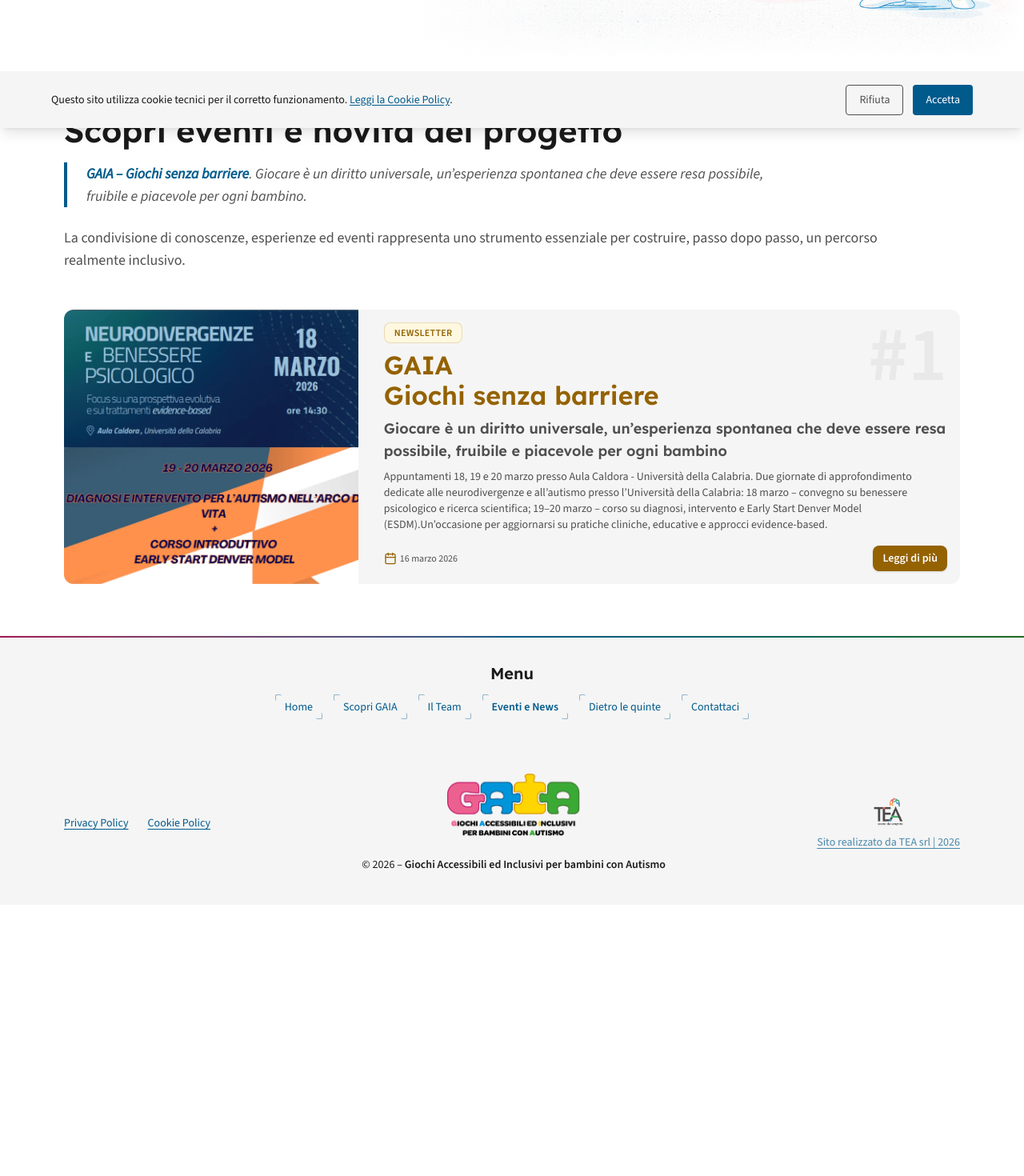
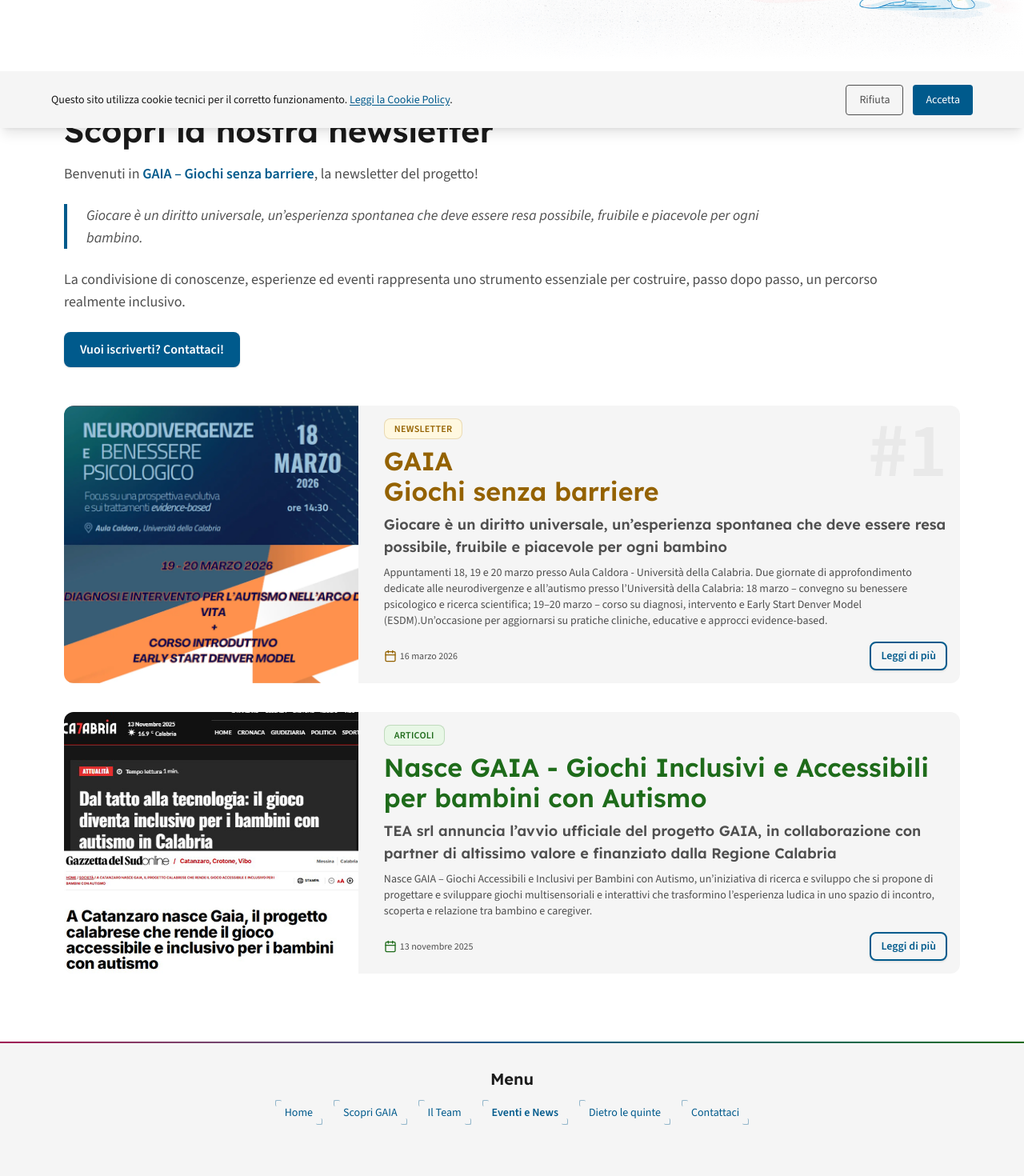
Before and after one commit to LauraCorrado/gaia-game, a React (Vite) app: page /eventi-news in a window 1280 px wide. Shown: the part 640-2110 px from the top of the page at 80% size. Before the commit the page ends 1771 px from the top, so only its background shows below. Built offline with nearby package versions, Linux system fonts and the light colour scheme.

Commit message:
feat(eventienews): settato stile in base a badge news + aggiunto articolo di giornale

```diff
--- a/src/components/shared/NewsCard.tsx
+++ b/src/components/shared/NewsCard.tsx
@@ -5,8 +5,23 @@ import type { NewsItem } from "../../data/news";
 import { Calendar } from "lucide-react";
 
 export default function NewsCard({ item }: { item: NewsItem }) {
+  const categoryStyleMap = {
+    Articoli: {
+      color: "green",
+    },
+    Newsletter: {
+      color: "yellow",
+    },
+    Social: {
+      color: "pink",
+    },
+  } as const;
+
+  const style = categoryStyleMap[item.categoria];
+
   return (
-    <article className="relative bg-lm-bg-secondary dark:bg-dm-bg-secondary rounded-xl overflow-hidden">
+    <article className="relative bg-lm-bg-secondary dark:bg-dm-bg-secondary rounded-xl overflow-hidden mb-5">
+      {item.indice && (
         <span
           aria-hidden="true"
           className="
@@ -18,6 +33,7 @@ export default function NewsCard({ item }: { item: NewsItem }) {
         >
           {item.indice}
         </span>
+      )}
       <div className="flex flex-col md:flex-row gap-4">
         {item.immagine && (
           <div className="md:w-1/3">
@@ -31,9 +47,15 @@ export default function NewsCard({ item }: { item: NewsItem }) {
 
         <div className="flex flex-col justify-between p-4 md:w-2/3">
           <div className="flex flex-col gap-2">
-            <Badge label={item.categoria} color="yellow" />
-
-            <h2 className="text-lm-yellow dark:text-dm-yellow whitespace-pre-line">
+            <Badge label={item.categoria} color={style.color} />
+            <h2
+              className={`
+    whitespace-pre-line
+    ${style.color === "yellow" ? "text-lm-yellow dark:text-dm-yellow" : ""}
+    ${style.color === "green" ? "text-lm-green dark:text-dm-green" : ""}
+    ${style.color === "pink" ? "text-lm-pink dark:text-dm-pink" : ""}
+  `}
+            >
               {item.titolo}
             </h2>
             {item.sottotitolo && (
@@ -48,7 +70,12 @@ export default function NewsCard({ item }: { item: NewsItem }) {
 
           <div className="flex justify-between items-center mt-4">
             <div className="flex items-center gap-1 text-xs text-lm-text-secondary dark:text-dm-text-secondary">
-              <Calendar size={16} className="text-lm-yellow font-bold" />
+              <Calendar
+                size={16}
+                className={`font-bold ${style.color === "yellow" ? "text-lm-yellow dark:text-dm-yellow" : ""}
+    ${style.color === "green" ? "text-lm-green dark:text-dm-green" : ""}
+    ${style.color === "pink" ? "text-lm-pink dark:text-dm-pink" : ""}`}
+              />
               <time>
                 {new Date(item.data).toLocaleDateString("it-IT", {
                   day: "numeric",
@@ -61,7 +88,8 @@ export default function NewsCard({ item }: { item: NewsItem }) {
             <Link to={`/eventi-news/${item.slug}`}>
               <Button
                 size="sm"
-                color="yellow"
+                color="blue"
+                variant="secondary"
                 aria-label={`Leggi ${item.titolo}`}
               >
                 Leggi di più
--- a/src/data/news.ts
+++ b/src/data/news.ts
@@ -1,4 +1,5 @@
 import locandina_1 from "../assets/img/newsletter/locandina_1.webp";
+import articolo_1 from "../assets/img/newsletter/gaia_articolo_1.webp";
 
 type ContentBlock =
   | { type: "paragraph"; text: string }
@@ -14,10 +15,10 @@ type ContentBlock =
     };
 export interface NewsItem {
   id: number;
-  indice: string;
+  indice?: string;
   titolo: string;
   sottotitolo?: string;
-  categoria: "Eventi & News" | "Newsletter" | "Social";
+  categoria: "Articoli" | "Newsletter" | "Social";
   data: string;
   immagine?: string;
   alt?: string;
@@ -32,12 +33,160 @@ export interface NewsItem {
 }
 
 export const news: NewsItem[] = [
-    // prima newsletter
+  //articolo
   {
     id: 1,
+    titolo:
+      "Nasce GAIA - Giochi Inclusivi e Accessibili per bambini con Autismo",
+    sottotitolo:
+      "TEA srl annuncia l’avvio ufficiale del progetto GAIA, in collaborazione con partner di altissimo valore e finanziato dalla Regione Calabria",
+    categoria: "Articoli",
+    data: "2025-11-13",
+    immagine: articolo_1,
+    alt: "Articoli di Calabria 7 e La Gazzetta del Sud sull'avvio del progetto GAIA",
+
+    estratto:
+      "Nasce GAIA – Giochi Accessibili e Inclusivi per Bambini con Autismo, un’iniziativa di ricerca e sviluppo che si propone di progettare e sviluppare giochi multisensoriali e interattivi che trasformino l’esperienza ludica in uno spazio di incontro, scoperta e relazione tra bambino e caregiver.",
+
+    contenuti: [
+      {
+        type: "heading",
+        text: "GAIA – Quando il gioco diventa occasione di inclusione",
+      },
+      {
+        type: "paragraph",
+        text: "Giocare è un diritto universale, un linguaggio che appartiene a ogni bambino, anche a quelli che incontrano più difficoltà nel comunicare, nel comprendere le emozioni degli altri o nell’instaurare relazioni spontanee.",
+      },
+      {
+        type: "paragraph",
+        text: "Da questa ferrea convinzione nasce GAIA – Giochi accessibili e inclusivi per bambini con autismo, un progetto di ricerca finanziato dalla Regione Calabria e realizzato da TEA S.r.l. (capofila), Studio Rubino S.r.l., Ober S.r.l. e l’Università della Calabria.",
+      },
+      {
+        type: "paragraph",
+        text: "Il kick-off meeting si terrà venerdì 14 novembre 2025 alle ore 10.30, presso la sede operativa di TEA, a Catanzaro, e segnerà l’avvio di un percorso che unisce ricerca, tecnologia e sensibilità sociale.",
+      },
+      {
+        type: "paragraph",
+        text: "GAIA sostiene i propri partner nelle attività legate alla visione del progetto, promuovendo momenti di formazione, confronto e disseminazione delle migliori pratiche.",
+      },
+      {
+        type: "paragraph",
+        text: "L’obiettivo di GAIA è progettare e realizzare giochi multisensoriali e interattivi capaci di stimolare curiosità e creatività, offrendo ai bambini autistici nuove modalità per conoscere il mondo, esprimere le proprie emozioni e condividere le proprie esperienze.",
+      },
+      {
+        type: "heading",
+        text: "Un'evoluzione di AIVES",
+      },
+      {
+        type: "paragraph",
+        text: "GAIA nasce come evoluzione naturale di AIVES, un precedente progetto di TEA srl, in cui la tecnologia è stata messa al servizio dell’arte, attraverso riproduzioni tattili e sensoristica avanzata per la fruizione universale di opere d’arte.",
+      },
+      {
+        type: "paragraph",
+        text: "Oggi, quell’esperienza prende una forma nuova, rivolgendosi a un pubblico più particolare: bambini autistici in età scolare. GAIA intende rendere il gioco tangibile e multimaterico, realizzando un nuovo terreno d’incontro comunicativo tra due giocatori – bambino e caregiver – dove la collaborazione e la socialità diventano il cuore pulsate dell’intera esperienza.",
+      },
+      {
+        type: "heading",
+        text: "Un percorso di inclusione e innovazione tecnologica",
+      },
+      {
+        type: "paragraph",
+        text: "GAIA vuole dimostrare che l’innovazione tecnologica può condurre verso progetti che sensibilizzano la questione dell’accessibilità e che l’inclusione può nascere dal gesto genuino e tutto umano del giocare. Anzi: del giocare insieme.",
+      },
+      {
+        type: "paragraph",
+        text: "Per tale ragione, la ricerca esplorerà anche il potenziale dell’intelligenza artificiale, come strumento per rendere il gioco più adattivo, coinvolgente e inclusivo, capace di rispondere a diversi livelli di attenzione, motilità e partecipazione di ogni bambino.",
+      },
+      {
+        type: "paragraph",
+        text: "“L’obiettivo non è solo insegnare o riabilitare, ma far divertire e creare legami”, sottolineano i ricercatori. “Perché il gioco è, e deve restare, un terreno comune per tutti i bambini”.",
+      },
+      {
+        type: "paragraph",
+        text: "Un ringraziamento speciale alle testate giornalistiche che stanno raccontando la nostra storia:",
+      },
+      {
+        type: "link",
+        text: "La Gazzetta del Sud",
+        url: "https://catanzaro.gazzettadelsud.it/articoli/societa/2025/11/10/a-catanzaro-nasce-gaia-il-progetto-calabrese-che-rende-il-gioco-accessibile-e-inclusivo-per-i-bambini-con-autismo-215cdeaa-8f92-40b6-869e-f731b3960eb2/",
+      },
+      {
+        type: "link",
+        text: "Calabria 7",
+        url: "https://calabria7.news/attualita/dal-tatto-alla-tecnologia-il-gioco-diventa-inclusivo-per-i-bambini-con-autismo-in-calabria/",
+      },
+      {
+        type: "link",
+        text: "CDN (Calabria Diretta News)",
+        url: "https://www.calabriadirettanews.com/2025/11/09/inclusione-in-calabria-nasce-gaia-giochi-accessibili-per-bambini-con-autismo/",
+      },
+      {
+        type: "link",
+        text: "Reggio TV",
+        url: "https://www.reggiotv.it/notizie/attualita/118700/nasce-gaia-il-progetto-calabrese-che-rende-il-gioco-accessibile-e-inclusivo-per-i-bambini-con-autismo",
+      },
+      {
+        type: "link",
+        text: "Qui Cosenza",
+        url: "https://www.quicosenza.it/news/per-i-bambini-con-autismo-nasce-gaia-il-progetto-calabrese-che-rende-il-gioco-accessibile-e-inclusivo/?amp=1",
+      },
+      {
+        type: "link",
+        text: "LameziaTerme.it",
+        url: "https://www.lameziaterme.it/nasce-gaia-progetto-calabrese-che-rende-gioco-accessibile-inclusivo-bambini-autismo/",
+      },
+      {
+        type: "link",
+        text: "Catanzaro City Magazine",
+        url: "https://catanzarocitymagazine.it/blog-detail/post/579888/nasce-gaia-il-progetto-calabrese-che-rende-il-gioco-accessibile-e-inclusivo-per-i-bambini-con-autismo?fbclid=IwY2xjawOCxANleHRuA2FlbQIxMABicmlkETFaYzhJVWRVWTMwbmV4SDdCc3J0YwZhcHBfaWQQMjIyMDM5MTc4ODIwMDg5MgABHsuyrQME8bn1AI3sjoJdIVzYWMMBrDzl783MdES3bBsnQ7oFf77aMOzMMo-u_aem_Cp6a3dZMy9FUM5Wq_lLdkQ",
+      },
+      {
+        type: "link",
+        text: "Telemia",
+        url: "https://www.telemia.it/a-catanzaro-nasce-gaia-il-progetto-calabrese-che-rende-il-gioco-accessibile-e-inclusivo-per-i-bambini-con-autismo/",
+      },
+      {
+        type: "link",
+        text: "La Novità Online",
+        url: "https://lanovitaonline.it/nasce-gaia-il-progetto-calabrese-che-rende-il-gioco-accessibile-e-inclusivo-per-i-bambini-con-autismo-2/?fbclid=IwY2xjawOCwndleHRuA2FlbQIxMQBicmlkETFaYzhJVWRVWTMwbmV4SDdCc3J0YwZhcHBfaWQQMjIyMDM5MTc4ODIwMDg5MgABHgRuG7fhRiNOc6cV4i4U_oU3MMdcnX1YWlTFz0tZAET2YJHFzrwlQXUvZeOD_aem_G8wUOWa1Dm55bJH0SmmvgQ",
+      },
+      {
+        type: "link",
+        text: "Il Dispaccio",
+        url: "https://ildispaccio.it/calabria/catanzaro/2025/11/09/nasce-gaia-il-progetto-calabrese-che-rende-il-gioco-accessibile-e-inclusivo-per-i-bambini-con-autismo/",
+      },
+      {
+        type: "plus",
+        text: "Nella ricerca la collaborazione è fondamentale! Se sei interessato a iscriverti alla nostra newsletter o a ricevere aggiornamenti su eventi e corsi, condividere idee e contribuire allo sviluppo del progetto, non esitare a contattarci.",
+      },
+      {
+        type: "highlight",
+        label: "Contattaci!",
+        to: "/contatti",
+        variant: "secondary",
+      },
+    ],
+
+    pdfLinks: [
+      {
+        label: "Scarica locandina evento 18 marzo",
+        url: "/pdf/18_marzo_locandina.pdf",
+      },
+      {
+        label: "Scarica locandina evento 19-20 marzo",
+        url: "/pdf/19-20_marzo_brochure.pdf",
+      },
+    ],
+
+    slug: "articolo-1",
+  },
+  //prima newsletter
+  {
+    id: 2,
     indice: "#1",
     titolo: "GAIA\nGiochi senza barriere",
-    sottotitolo: "Giocare è un diritto universale, un’esperienza spontanea che deve essere resa possibile, fruibile e piacevole per ogni bambino",
+    sottotitolo:
+      "Giocare è un diritto universale, un’esperienza spontanea che deve essere resa possibile, fruibile e piacevole per ogni bambino",
     categoria: "Newsletter",
     data: "2026-03-16",
     immagine: locandina_1,
@@ -69,7 +218,7 @@ export const news: NewsItem[] = [
       },
       {
         type: "paragraph",
-        text: "IIn questo contesto, siamo felici di segnalarti due appuntamenti di grande rilievo.",
+        text: "In questo contesto, siamo felici di segnalarti due appuntamenti di grande rilievo.",
       },
       {
         type: "heading",
--- a/src/pages/EventiNews.tsx
+++ b/src/pages/EventiNews.tsx
@@ -1,19 +1,21 @@
 import { news } from "../data/news";
 import NewsCard from "../components/shared/NewsCard";
+import { Link } from "react-router-dom";
+import Button from "../components/ui/Button";
 
 import Hero from "../components/ui/Hero";
 import heroNewsletter from "../assets/img/hero/eventienews_hero.webp";
 
 export default function EventiNews() {
   const sortedNews = [...news].sort(
-  (a, b) => new Date(b.data).getTime() - new Date(a.data).getTime()
-);
+    (a, b) => new Date(b.data).getTime() - new Date(a.data).getTime(),
+  );
   return (
     <>
       <Hero
-        badge="GAIA · Eventi & Newsletter"
+        badge="GAIA · Giochi Senza Barriere"
         title="Rimani aggiornato su eventi e news"
-        subtitle="Scopri le attività, gli eventi e i risultati del progetto"
+        subtitle="Scopri la newsletter che racconta il nostro viaggio verso un mondo di gioco più inclusivo"
         image={heroNewsletter}
         accentColor="yellow"
       />
@@ -23,8 +25,16 @@ export default function EventiNews() {
             id="news-title"
             className="text-lm-text-primary dark:text-dm-text-primary mb-4"
           >
-            Scopri eventi e novità del progetto
+            Scopri la nostra newsletter
           </h1>
+
+          <p className="text-lg text-lm-text-secondary dark:text-dm-text-secondary mb-6">
+            Benvenuti in{" "}
+            <strong className="text-lm-blue dark:text-dm-blue">
+              GAIA – Giochi senza barriere
+            </strong>
+            , la newsletter del progetto!
+          </p>
 
           <blockquote
             className="
@@ -33,11 +43,8 @@ export default function EventiNews() {
     "
           >
             <p className="text-lg italic text-lm-text-secondary dark:text-dm-text-secondary">
-              <strong className="text-lm-blue dark:text-dm-blue">
-                GAIA – Giochi senza barriere
-              </strong>
-              . Giocare è un diritto universale, un’esperienza spontanea che
-              deve essere resa possibile, fruibile e piacevole per ogni bambino.
+              Giocare è un diritto universale, un’esperienza spontanea che deve
+              essere resa possibile, fruibile e piacevole per ogni bambino.
             </p>
           </blockquote>
 
@@ -46,15 +53,26 @@ export default function EventiNews() {
             strumento essenziale per costruire, passo dopo passo, un percorso
             realmente inclusivo.
           </p>
+          <div className="mt-6">
+            <Link to="/contatti">
+              <Button
+                color="blue"
+                variant="primary"
+                aria-label="Contattaci per ricevere aggiornamenti sul progetto GAIA"
+              >
+                Vuoi iscriverti? Contattaci!
+              </Button>
+            </Link>
+          </div>
         </section>
 
         <section aria-label="Lista eventi e news">
           <ul className="flex flex-col gap-4" role="list">
             {sortedNews.map((item) => (
-      <li key={item.id}>
-        <NewsCard item={item} />
-      </li>
-    ))}
+              <li key={item.id}>
+                <NewsCard item={item} />
+              </li>
+            ))}
           </ul>
         </section>
       </div>
```
Also changed, not shown: src/components/shared/NewsDetail.tsx (+12 -2 lines), src/assets/img/newsletter/gaia_articolo_1.webp (added). Lines whose indentation alone changed are shown as unchanged.
